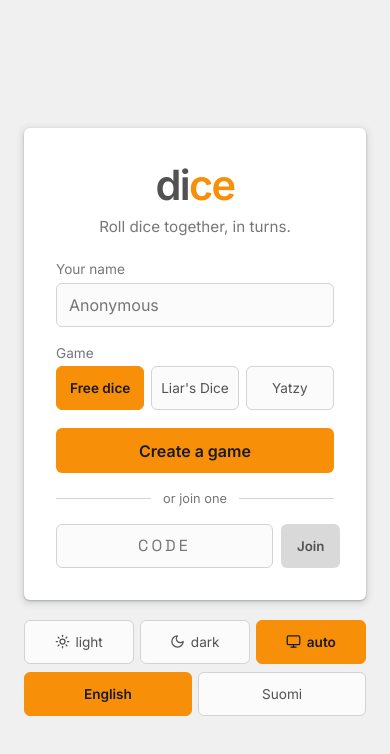
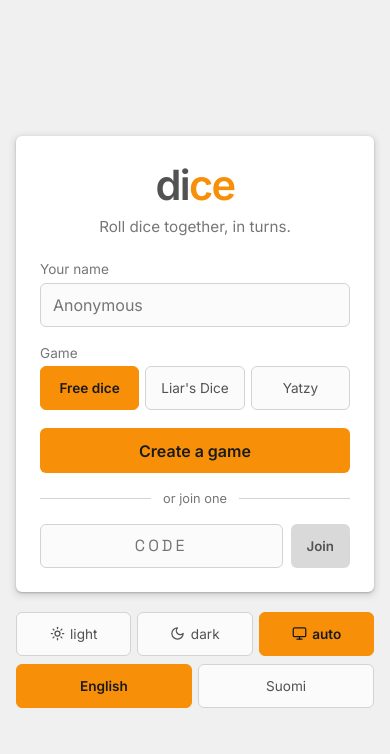
Before and after one commit to eetu/dice, a SvelteKit app in the folder frontend/: page / in a window 390 px wide. Shown: the top 754 px of the page. Built offline with nearby package versions, Linux system fonts and the light colour scheme.

Commit message:
style(mobile): tighter page padding on phones
Game page 1rem→0.6rem (+ smaller header margin) and lobby 1.5rem→1rem / card 2rem→1.5rem below the mobile breakpoint, giving the felt / scorecard / boards more usable width.

```diff
--- a/frontend/src/routes/+page.svelte
+++ b/frontend/src/routes/+page.svelte
@@ -258,4 +258,13 @@
     font-size: 0.9rem;
     text-align: center;
   }
+  @media (max-width: 640px) {
+    /* Tighter gutters on a phone. */
+    .page {
+      padding: 1rem;
+    }
+    .lobby {
+      padding: 1.5rem;
+    }
+  }
 </style>
--- a/frontend/src/routes/g/[code]/+page.svelte
+++ b/frontend/src/routes/g/[code]/+page.svelte
@@ -858,6 +858,11 @@
     .page {
       height: auto;
       min-height: 100dvh;
+      /* Tighter gutters on a phone — more room for the felt / scorecard. */
+      padding: 0.6rem;
+    }
+    header {
+      margin-bottom: 0.6rem;
     }
     /* Yatzy keeps a fixed viewport so its scorecard scrolls INSIDE the board and
        the dice + roll stay pinned as a footer (they'd otherwise fall below the
```
